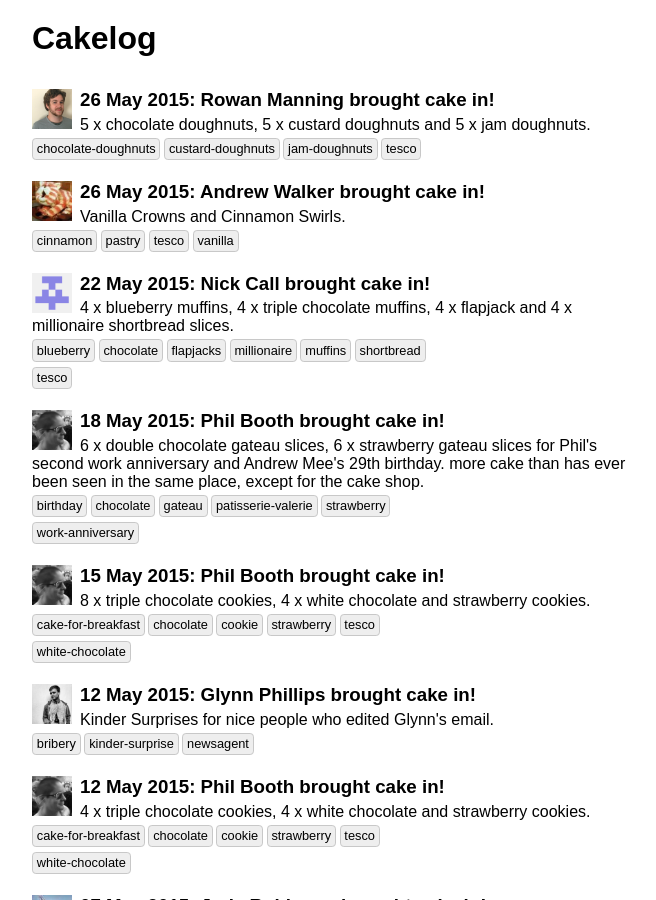
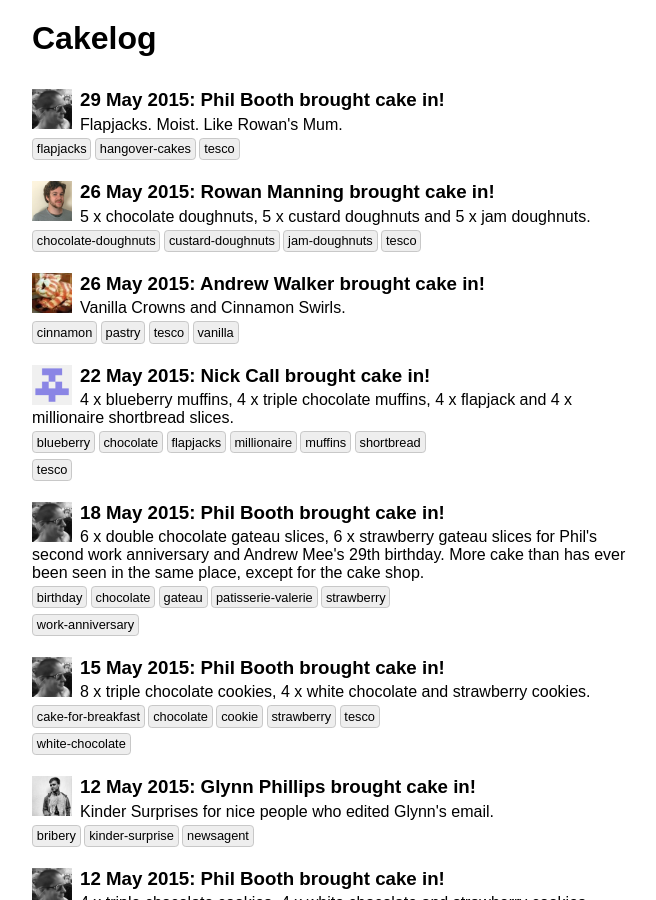
Before and after one commit to fedtoys/cakelog, a Jekyll site: the page built from index.html, in a window 1280 px wide and 900 px high. Shown: the whole window, without its empty margins (308-964 px from the left). Built offline with Jekyll 4.4.1, drawn with Linux system fonts in a browser that asks for light colours; some of the changed text lies outside the part shown.

Commit message:
Hangover flapjacks.

```diff
--- a/_data/cakelogs.yml
+++ b/_data/cakelogs.yml
@@ -130,7 +130,7 @@
 
 - date: 2015-05-18
   person: phil
-  description: "6 x double chocolate gateau slices, 6 x strawberry gateau slices for Phil's second work anniversary and Andrew Mee's 29th birthday. more cake than has ever been seen in the same place, except for the cake shop."
+  description: "6 x double chocolate gateau slices, 6 x strawberry gateau slices for Phil's second work anniversary and Andrew Mee's 29th birthday. More cake than has ever been seen in the same place, except for the cake shop."
   tags:
     - gateau
     - chocolate
@@ -168,3 +168,11 @@
     - custard-doughnuts
     - jam-doughnuts
     - tesco
+
+- date: 2015-05-29
+  person: phil
+  description: "Flapjacks. Moist. Like Rowan's Mum."
+  tags:
+    - flapjacks
+    - hangover-cakes
+    - tesco
```
